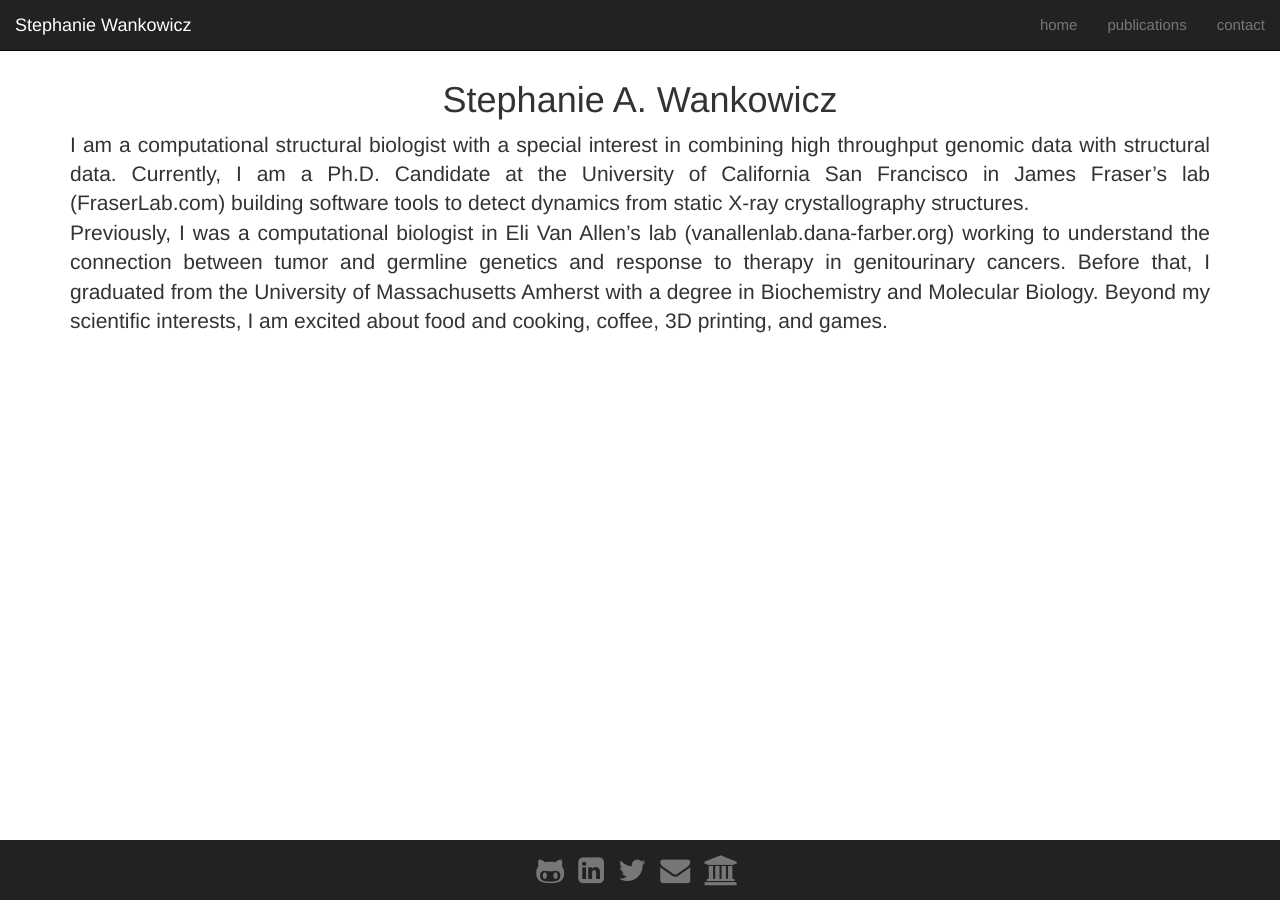
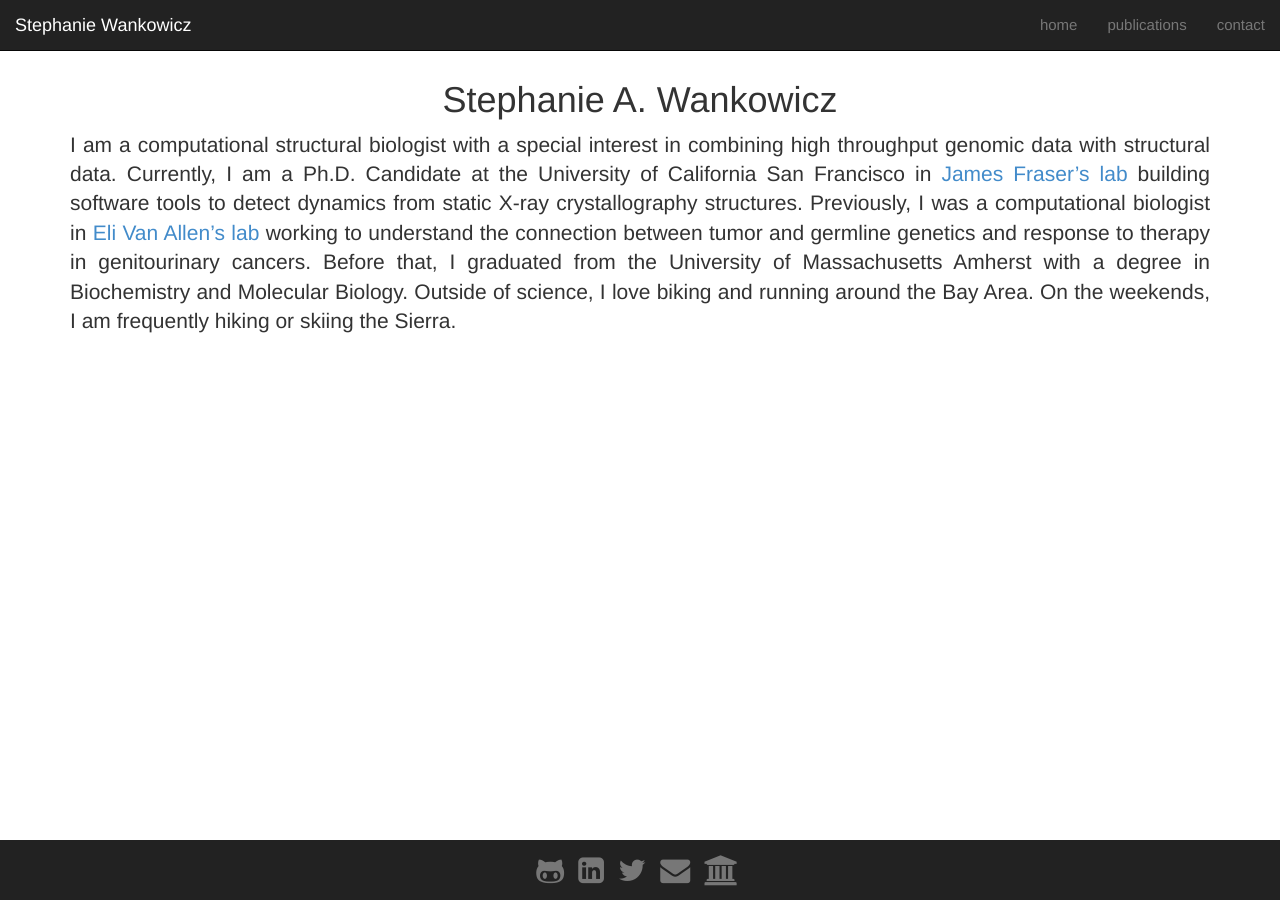
Before and after one commit to stephaniewankowicz/stephaniewankowicz.github.io, a Jekyll site: the page built from index.md, in a window 1280 px wide. Built offline with Jekyll 4.4.1, drawn with Linux system fonts in a browser that asks for light colours; nearby versions of some CDN libraries; library files that are not in the unit come from our copies.

Commit message:
Update index.md

```diff
--- a/index.md
+++ b/index.md
@@ -8,7 +8,9 @@
 <h1 class="text-center">Stephanie A. Wankowicz</h1>
 
 <p class="lead text-justify">
-I am a computational structural biologist with a special interest in combining high throughput genomic data with structural data. Currently, I am a Ph.D. Candidate at the University of California San Francisco in James Fraser's lab (FraserLab.com) building software tools to detect dynamics from static X-ray crystallography structures.
-Previously, I was a computational biologist in Eli Van Allen's lab (vanallenlab.dana-farber.org) working to understand the connection between tumor and germline genetics and response to therapy in genitourinary cancers. Before that, I graduated from the University of Massachusetts Amherst with a degree in Biochemistry and Molecular Biology.
-Beyond my scientific interests, I am excited about food and cooking, coffee, 3D printing, and games.
+I am a computational structural biologist with a special interest in combining high throughput genomic data with structural data. Currently, I am a Ph.D. Candidate at the University of California San Francisco in [James Fraser's lab](FraserLab.com) building software tools to detect dynamics from static X-ray crystallography structures.
+
+Previously, I was a computational biologist in [Eli Van Allen's lab](vanallenlab.dana-farber.org) working to understand the connection between tumor and germline genetics and response to therapy in genitourinary cancers. Before that, I graduated from the University of Massachusetts Amherst with a degree in Biochemistry and Molecular Biology.
+
+Outside of science, I love biking and running around the Bay Area. On the weekends, I am frequently hiking or skiing the Sierra.
 </p>
```
